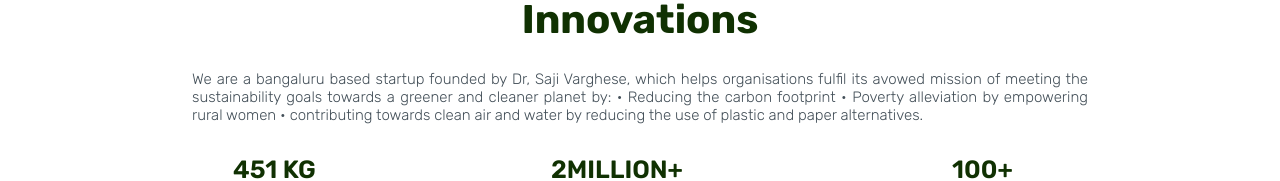
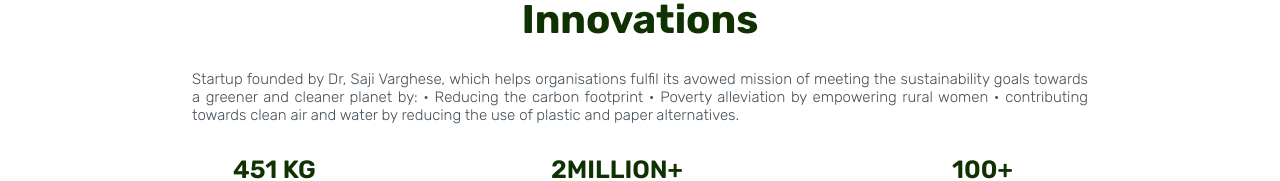
Before and after one commit to Nataraja-gv/sunbird-straws, a React (Vite) app: page / in a window 1280 px wide. Shown: the part 592-773 px from the top of the page. Built offline with nearby package versions, Linux system fonts and the light colour scheme.

Commit message:
updating few lines

```diff
--- a/src/Components/Creating/Creating.jsx
+++ b/src/Components/Creating/Creating.jsx
@@ -10,7 +10,7 @@ const Creating = () => {
 
       <div className="creating-social-description-conatiner">
         <p>
-          We are a bangaluru based startup founded by Dr, Saji Varghese, which
+           Startup founded by Dr, Saji Varghese, which
           helps organisations fulfil its avowed mission of meeting the
           sustainability goals towards a greener and cleaner planet by: •
           Reducing the carbon footprint • Poverty alleviation by empowering
```
Also changed, not shown: 1 other file (tests, documents, lock files or other folders).
